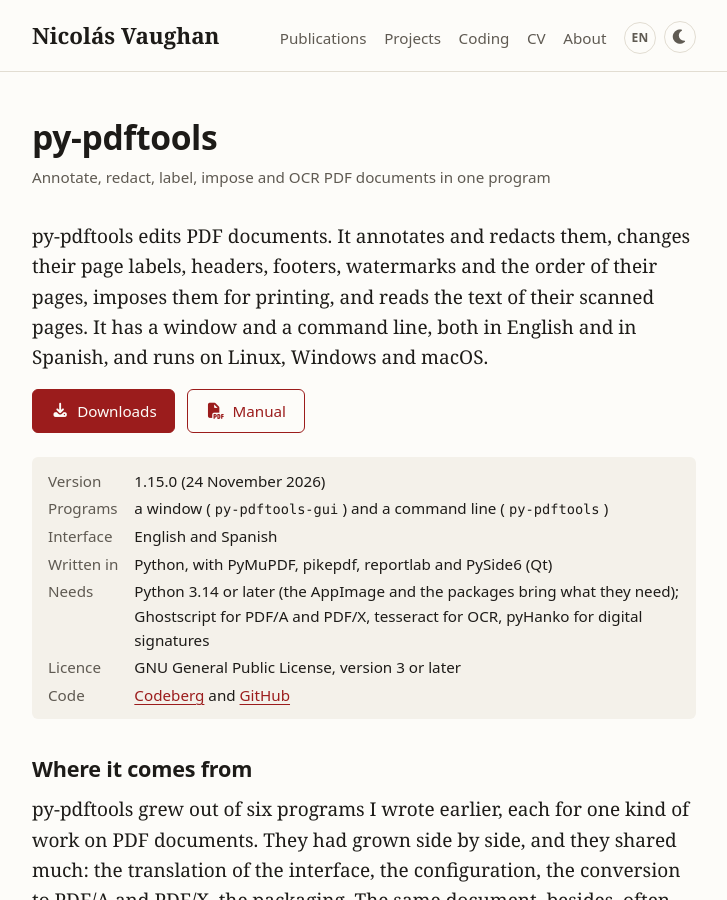
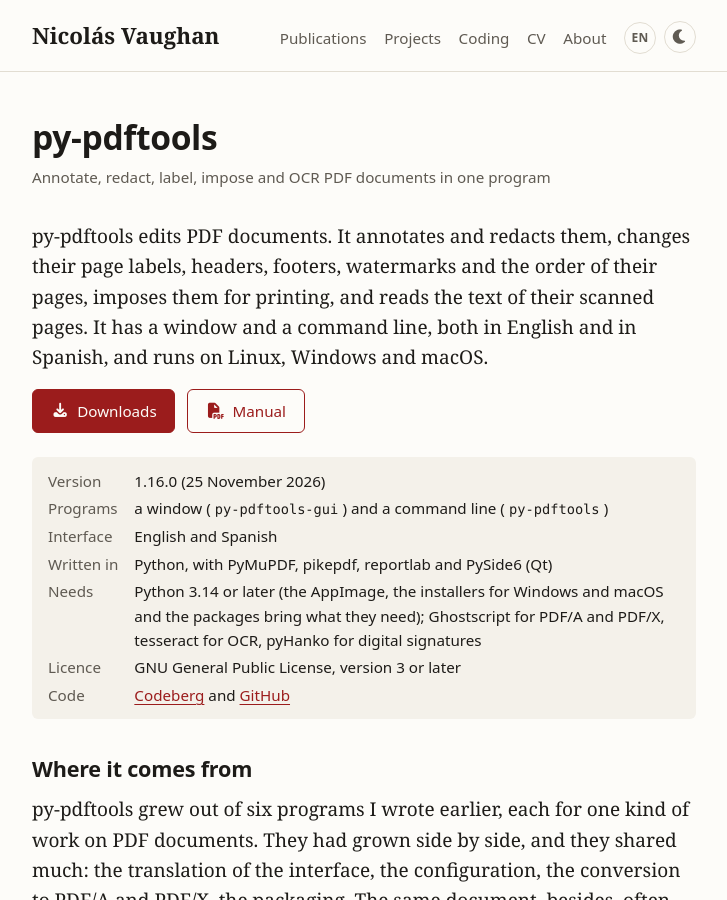
Before and after one commit to nivaca/nivaca.github.io, a Jekyll site: the page built from coding/py-pdftools.md, in a window 1280 px wide and 900 px high. Shown: the whole window, without its empty margins (276-1003 px from the left). Built offline with Jekyll 4.4.1, drawn with Linux system fonts in a browser that asks for light colours; some web fonts are replaced; a style sheet for code colours, icons or effects is not loaded; some of the changed text lies outside the part shown.

Commit message:
Coding page: update versions (py-pdftools 1.16.0)
The py-pdftools pages list its new installers for Windows and macOS.

```diff
--- a/coding.md
+++ b/coding.md
@@ -23,7 +23,7 @@ I write software mostly in [Python](https://www.python.org/): command-line tools
   <li class="project project-featured" id="py-pdftools">
     <p class="feature-label">Main project</p>
     <h2><a href="https://github.com/{{ site.github_username }}/py-pdftools">py-pdftools: annotate, redact, label, impose and OCR PDF documents in one program</a></h2>
-    <p class="project-role">2026 · v1.15.0 · on <a href="https://codeberg.org/{{ site.codeberg_username }}/py-pdftools">Codeberg</a> and <a href="https://github.com/{{ site.github_username }}/py-pdftools">GitHub</a></p>
+    <p class="project-role">2026 · v1.16.0 · on <a href="https://codeberg.org/{{ site.codeberg_username }}/py-pdftools">Codeberg</a> and <a href="https://github.com/{{ site.github_username }}/py-pdftools">GitHub</a></p>
     <a class="project-shot" href="{{ "/coding/py-pdftools/" | relative_url }}"><img src="{{ "/images/py-pdftools/annotate_en.webp" | relative_url }}" alt="py-pdftools in the mode Annotate" loading="lazy"></a>
     <p><b>py-pdftools</b> edits PDF documents: it annotates and redacts them, changes their page labels, headers, footers, watermarks and the order of their pages, imposes them for printing, and reads the text of their scanned pages with tesseract. It brings together, in one window and one command line, seven programs I wrote before it (py-annotate, py-redact, py-foliation, py-imposition, py-pdfocr, pdf-word-finder and pdf2iso), and adds forms, digital signatures, passwords, bookmarks, and the combining, splitting and exporting of documents. It is in English and Spanish, and is written in Python with PyMuPDF, pikepdf, reportlab and PySide6; it comes as an AppImage for Linux, as Fedora and Debian packages, with installers for Linux, macOS and Windows, or from the source with Python 3.14 or later.</p>
     <p><a class="button button-primary" href="{{ "/coding/py-pdftools/" | relative_url }}"><i class="fas fa-info-circle" aria-hidden="true"></i> More about it</a></p>
--- a/coding/py-pdftools.md
+++ b/coding/py-pdftools.md
@@ -15,11 +15,11 @@ py-pdftools edits PDF documents. It annotates and redacts them, changes their pa
 </div>
 
 <dl class="facts">
-  <dt>Version</dt><dd>1.15.0 (24 November 2026)</dd>
+  <dt>Version</dt><dd>1.16.0 (25 November 2026)</dd>
   <dt>Programs</dt><dd>a window (<code>py-pdftools-gui</code>) and a command line (<code>py-pdftools</code>)</dd>
   <dt>Interface</dt><dd>English and Spanish</dd>
   <dt>Written in</dt><dd>Python, with PyMuPDF, pikepdf, reportlab and PySide6 (Qt)</dd>
-  <dt>Needs</dt><dd>Python 3.14 or later (the AppImage and the packages bring what they need); Ghostscript for PDF/A and PDF/X, tesseract for OCR, pyHanko for digital signatures</dd>
+  <dt>Needs</dt><dd>Python 3.14 or later (the AppImage, the installers for Windows and macOS and the packages bring what they need); Ghostscript for PDF/A and PDF/X, tesseract for OCR, pyHanko for digital signatures</dd>
   <dt>Licence</dt><dd>GNU General Public License, version 3 or later</dd>
   <dt>Code</dt><dd><a href="https://codeberg.org/{{ site.codeberg_username }}/py-pdftools">Codeberg</a> and <a href="https://github.com/{{ site.github_username }}/py-pdftools">GitHub</a></dd>
 </dl>
@@ -108,10 +108,12 @@ Every release is on [Codeberg](https://codeberg.org/{{ site.codeberg_username }}
 
 | System | How |
 |---|---|
+| Windows 10 or later | an installer (`.exe`), for one user or for everyone |
+| macOS 15 or later, Apple silicon | a disk image (`.dmg`) |
 | Fedora 45 and later | `sudo dnf copr enable nivaca/py-pdftools`, then `sudo dnf install py-pdftools` |
 | Debian 12, Ubuntu 22.04 and later | the `.deb` of a release, or my signed APT repository, [github.com/nivaca/apt](https://github.com/{{ site.github_username }}/apt) |
 | Any Linux | the AppImage, which brings its own Python, Qt and libraries |
-| Linux, macOS, Windows | the installers in the source (`install/install.sh`, `install\install.bat`), with Python 3.14 or later |
+| Linux, macOS, Windows | the install scripts in the source (`install/install.sh`, `install\install.bat`), with Python 3.14 or later |
 | From the source | `uv run py-pdftools-gui`, with [uv](https://docs.astral.sh/uv/) |
 
 ## Documentation
@@ -135,4 +137,5 @@ py-pdftools is young: its first version came out on 19 November 2026. The main s
   <li><span class="when">1.13.0</span><span>A menu Find, with every search, in every mode.</span></li>
   <li><span class="when">1.14.0<br>24 Nov.</span><span>Signing digitally, in three plain steps, with a digital ID made in the dialog if there is none.</span></li>
   <li><span class="when">1.15.0<br>24 Nov.</span><span>Every search as quick as the search as you type: each page read once, into one index of the document.</span></li>
+  <li><span class="when">1.16.0<br>25 Nov.</span><span>Installers for Windows and macOS that need nothing else; the menu Annotate in submenus; a sign for comments; annotations readable on large scanned pages.</span></li>
 </ul>
--- a/es/programacion.md
+++ b/es/programacion.md
@@ -23,7 +23,7 @@ Escribo programas sobre todo en [Python](https://www.python.org/): herramientas
   <li class="project project-featured" id="py-pdftools">
     <p class="feature-label">Proyecto principal</p>
     <h2><a href="https://github.com/{{ site.github_username }}/py-pdftools">py-pdftools: anotar, censurar, foliar e imponer documentos PDF, y leerlos con OCR, en un solo programa</a></h2>
-    <p class="project-role">2026 · v1.15.0 · en <a href="https://codeberg.org/{{ site.codeberg_username }}/py-pdftools">Codeberg</a> y <a href="https://github.com/{{ site.github_username }}/py-pdftools">GitHub</a></p>
+    <p class="project-role">2026 · v1.16.0 · en <a href="https://codeberg.org/{{ site.codeberg_username }}/py-pdftools">Codeberg</a> y <a href="https://github.com/{{ site.github_username }}/py-pdftools">GitHub</a></p>
     <a class="project-shot" href="{{ "/es/programacion/py-pdftools/" | relative_url }}"><img src="{{ "/images/py-pdftools/annotate_es.webp" | relative_url }}" alt="py-pdftools en el modo Anotar" loading="lazy"></a>
     <p><b>py-pdftools</b> edita documentos PDF: los anota y los censura; cambia sus etiquetas de página, encabezados, pies de página, marcas de agua y el orden de sus páginas; los impone para imprimirlos y lee con tesseract el texto de sus páginas escaneadas. Reúne en una sola ventana y una sola línea de comandos siete programas que escribí antes que él (py-annotate, py-redact, py-foliation, py-imposition, py-pdfocr, pdf-word-finder y pdf2iso), y les añade formularios, firmas digitales, contraseñas, marcadores, y la combinación, división y exportación de documentos. Está en inglés y en español, y está escrito en Python con PyMuPDF, pikepdf, reportlab y PySide6; se instala como AppImage para Linux, como paquete de Fedora o de Debian, con instaladores para Linux, macOS y Windows o desde el código fuente con Python 3.14 o posterior.</p>
     <p><a class="button button-primary" href="{{ "/es/programacion/py-pdftools/" | relative_url }}"><i class="fas fa-info-circle" aria-hidden="true"></i> Más información</a></p>
--- a/la/programmata.md
+++ b/la/programmata.md
@@ -23,7 +23,7 @@ Programmata scribo maxime lingua [Python](https://www.python.org/): instrumenta
   <li class="project project-featured" id="py-pdftools">
     <p class="feature-label">Opus precipuum</p>
     <h2><a href="https://github.com/{{ site.github_username }}/py-pdftools">py-pdftools: documenta PDF uno programmate annotare, expungere, foliare, imponere et per OCR legere</a></h2>
-    <p class="project-role">2026 · v1.15.0 · in <a href="https://codeberg.org/{{ site.codeberg_username }}/py-pdftools">Codeberg</a> et <a href="https://github.com/{{ site.github_username }}/py-pdftools">GitHub</a></p>
+    <p class="project-role">2026 · v1.16.0 · in <a href="https://codeberg.org/{{ site.codeberg_username }}/py-pdftools">Codeberg</a> et <a href="https://github.com/{{ site.github_username }}/py-pdftools">GitHub</a></p>
     <a class="project-shot" href="{{ "/la/programmata/py-pdftools/" | relative_url }}"><img src="{{ "/images/py-pdftools/annotate_en.webp" | relative_url }}" alt="py-pdftools in modo Annotare" loading="lazy"></a>
     <p><b>py-pdftools</b> documenta PDF tractat: ea annotat et expungit, titulos, capita et calces paginarum, signa aquatica et ordinem earum mutat, ad impressionem imponit, et textum paginarum in imagines translatarum per tesseract legit. Septem programmata que ante ipsum scripsi (py-annotate, py-redact, py-foliation, py-imposition, py-pdfocr, pdf-word-finder et pdf2iso) in una fenestra et una linea mandatorum coniungit, et eis addit formulas, subscriptiones digitales, verba arcana, signacula, et documenta coniungere, dividere et exportare. Anglice et Hispanice loquitur, et lingua Python cum PyMuPDF, pikepdf, reportlab et PySide6 scriptum est; vel ut AppImage pro Linux, vel ut fasciculus Fedore aut Debian, vel per programmata instituendi pro Linux, macOS et Windows, vel ex fontibus cum Python 3.14 aut recentiore instituitur.</p>
     <p><a class="button button-primary" href="{{ "/la/programmata/py-pdftools/" | relative_url }}"><i class="fas fa-info-circle" aria-hidden="true"></i> Plura de eo</a></p>
```
Also changed, not shown: es/programacion/py-pdftools.md (+6 -3 lines), la/programmata/py-pdftools.md (+6 -3 lines).
